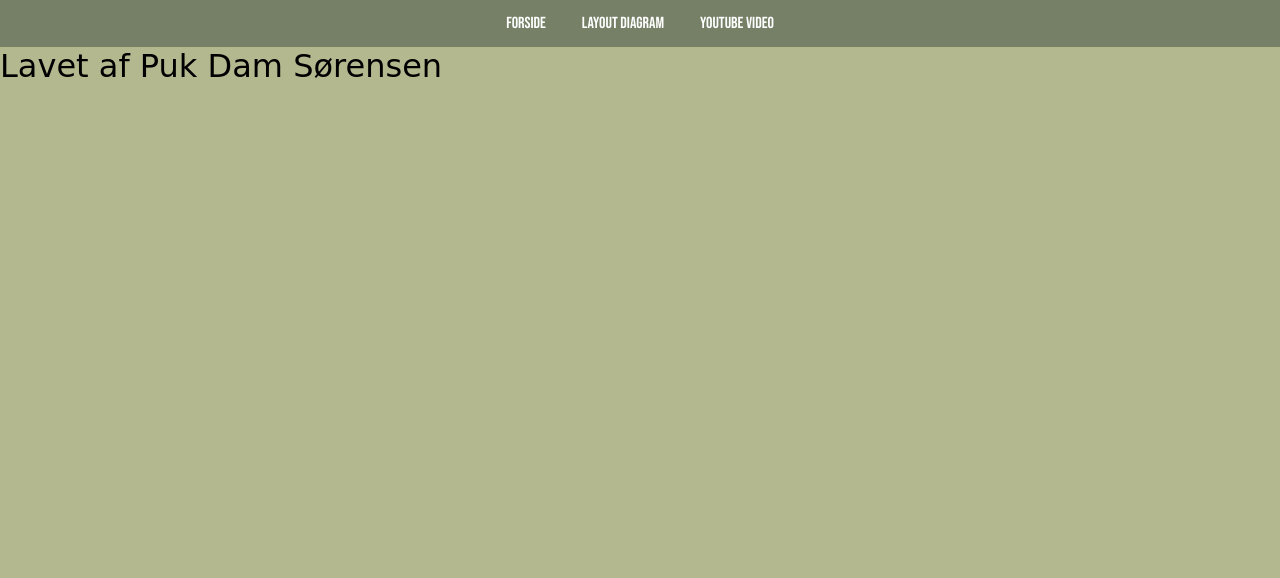
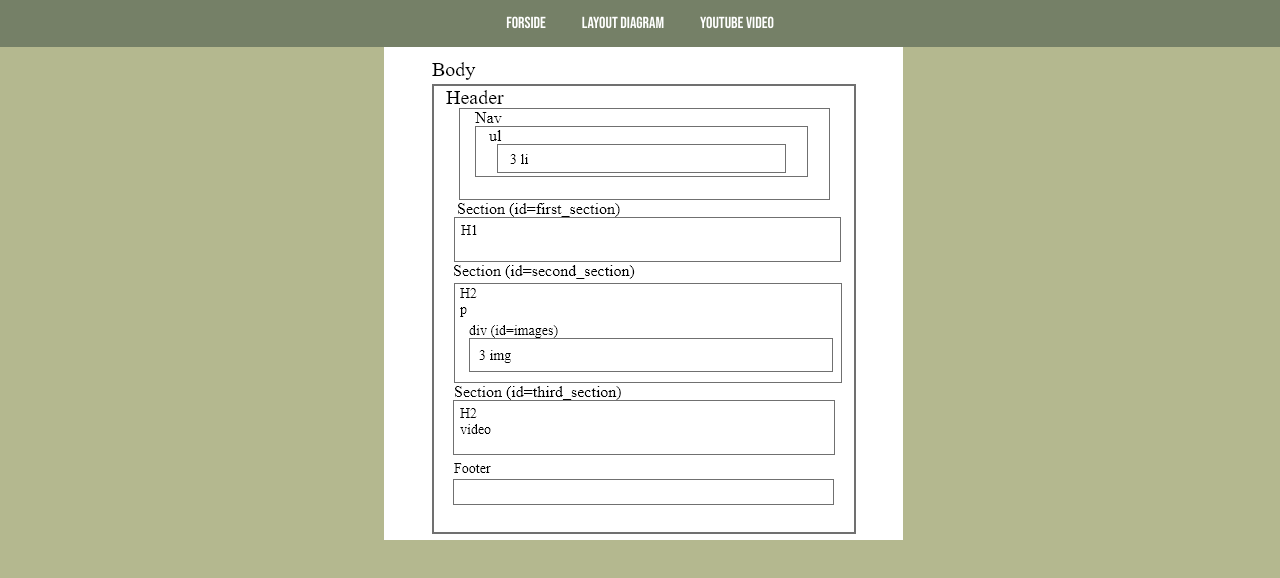
Before and after one commit to Pukdam/passion-video---interview, a plain HTML site: page layoutdiagram.html in a window 1280 px wide. Drawn offline with Linux system fonts and the light colour scheme; a web font is replaced by a local one.

Commit message:
Final update

```diff
--- a/layoutdiagram.html
+++ b/layoutdiagram.html
@@ -24,7 +24,10 @@
       </nav>
     </header>
 
-    <script src="index.js"></script>
-    <footer>Lavet af Puk Dam Sørensen</footer>
+    <img
+      id="Layoutdiagram"
+      src="Stilbilleder/Layoutdiagram - index.png"
+      alt="Layoutdiagram"
+    />
   </body>
 </html>
--- a/style.css
+++ b/style.css
@@ -117,6 +117,11 @@ video {
   margin-block: 50px;
 }
 
+#Layoutdiagram {
+  left: 30%;
+  position: absolute;
+}
+
 footer {
   font-family: "Stint Ultra Condensed", cursive;
   font-size: 2em;
```
Also changed, not shown: index.html (+2 -2 lines), video.html (+0 -1 lines), Stilbilleder/Layoutdiagram - index.png (added).
